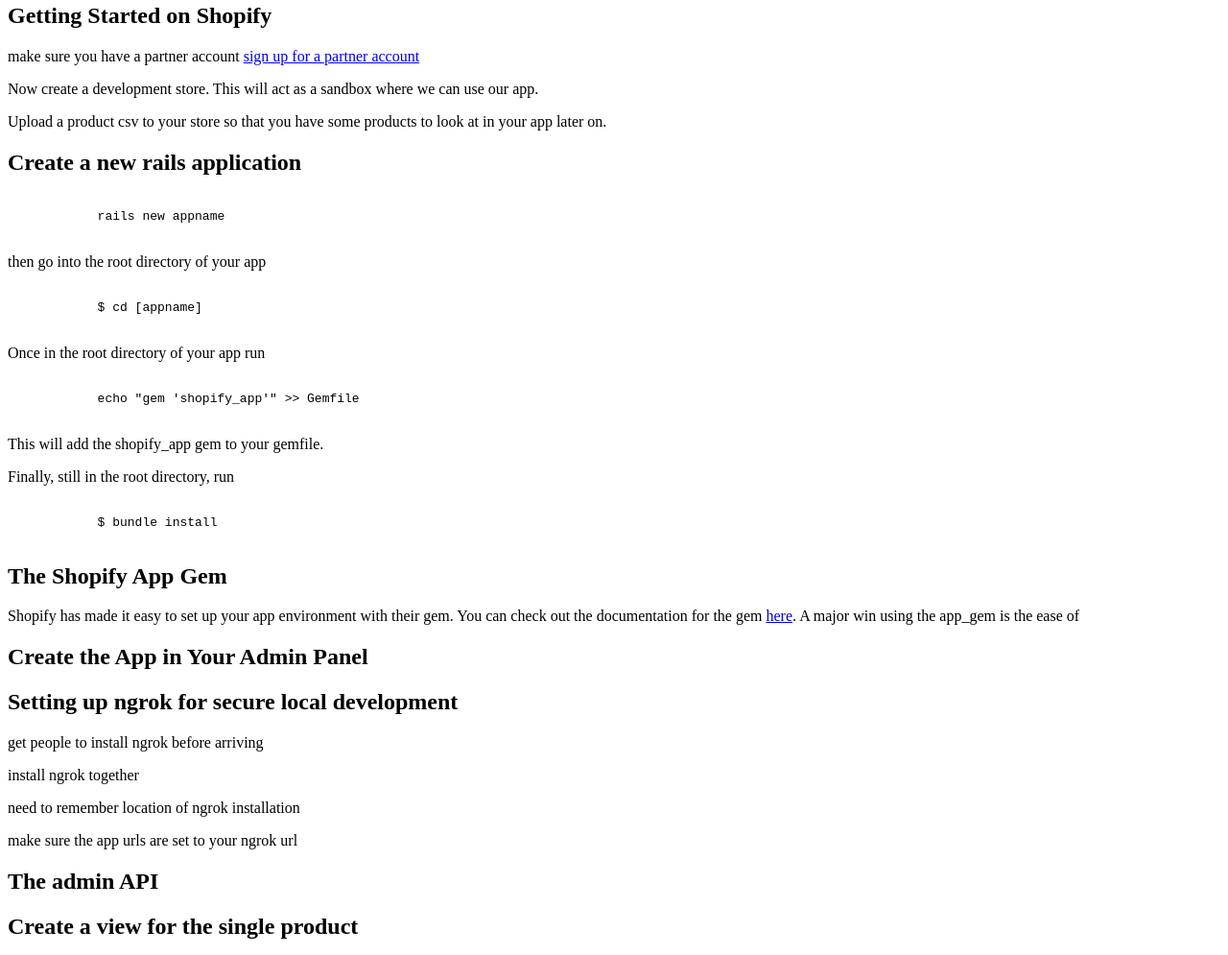
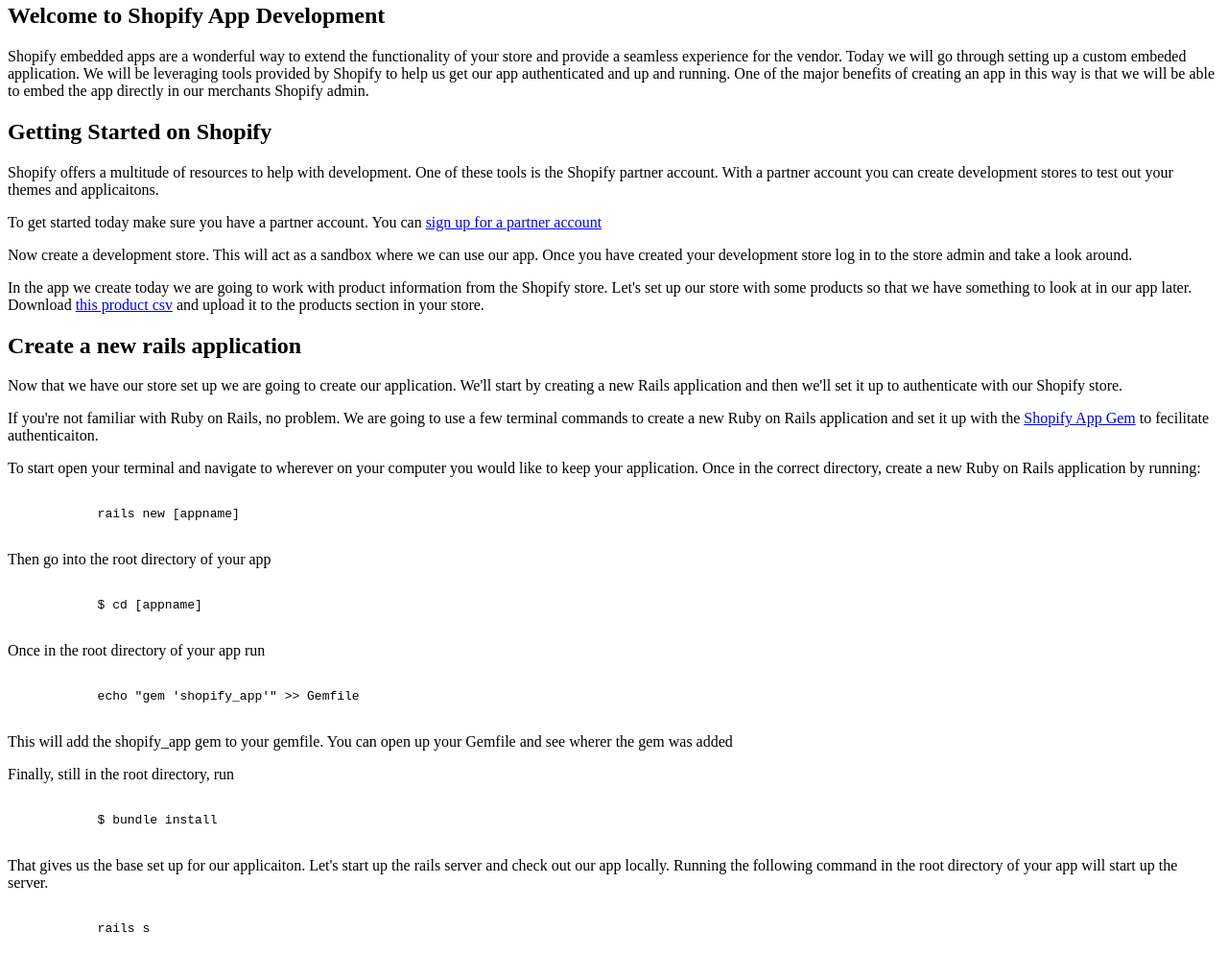
Before and after one commit to jrdnndtsch/shopify-app-3hr, a plain HTML site: page index.html in a window 1280 px wide. Shown: the part 77-1072 px from the top of the page at 96% size. Drawn offline with Linux system fonts and the light colour scheme.

Commit message:
starting with the rails app

```diff
--- a/index.html
+++ b/index.html
@@ -11,17 +11,26 @@
         <h1>Shopify App Workshop</h1>
     </header>
     <section>
+        <h2>Welcome to Shopify App Development</h2>
+        <p>Shopify embedded apps are a wonderful way to extend the functionality of your store and provide a seamless experience for the vendor. Today we will go through setting up a custom embeded application. We will be leveraging tools provided by Shopify to help us get our app authenticated and up and running. One of the major benefits of creating an app in this way is that we will be able to embed the app directly in our merchants Shopify admin.</p>
+
+    </section>
+    <section>
         <h2>Getting Started on Shopify</h2>
-        <p>make sure you have a partner account <a href="https://www.shopify.ca/partners" target="_blank">sign up for a partner account</a></p>
-        <p>Now create a development store. This will act as a sandbox where we can use our app.</p>
-        <p>Upload a product csv to your store so that you have some products to look at in your app later on.</p>
+        <p>Shopify offers a multitude of resources to help with development. One of these tools is the Shopify partner account. With a partner account you can create development stores to test out your themes and applicaitons.</p>
+        <p>To get started today make sure you have a partner account. You can <a href="https://www.shopify.ca/partners" target="_blank">sign up for a partner account</a></p>
+        <p>Now create a development store. This will act as a sandbox where we can use our app. Once you have created your development store log in to the store admin and take a look around.</p>
+        <p>In the app we create today we are going to work with product information from the Shopify store. Let's set up our store with some products so that we have something to look at in our app later. Download <a href="bicycles.csv" download>this product csv</a> and upload it to the products section in your store.</p>
     </section>
     <section>
         <h2>Create a new rails application</h2>
+        <p>Now that we have our store set up we are going to create our application. We'll start by creating a new Rails application and then we'll set it up to authenticate with our Shopify store.</p>
+        <p>If you're not familiar with Ruby on Rails, no problem. We are going to use a few terminal commands to create a new Ruby on Rails application and set it up with the <a href="https://github.com/Shopify/shopify_app" target="_blank">Shopify App Gem</a> to fecilitate authenticaiton.</p>
+        <p>To start open your terminal and navigate to wherever on your computer you would like to keep your application. Once in the correct directory, create a new Ruby on Rails application by running:</p>
         <pre><code>
-            rails new appname
+            rails new [appname]
         </code></pre>
-        <p>then go into the root directory of your app</p>
+        <p>Then go into the root directory of your app</p>
         <pre><code>
             $ cd [appname]
         </code></pre>
@@ -29,11 +38,16 @@
         <pre><code>
             echo "gem 'shopify_app'" >> Gemfile
         </code></pre>
-        <p>This will add the shopify_app gem to your gemfile.</p>
+        <p>This will add the shopify_app gem to your gemfile. You can open up your Gemfile and see wherer the gem was added</p>
         <p>Finally, still in the root directory, run</p>
         <pre><code>
             $ bundle install
         </code></pre>
+        <p>That gives us the base set up for our applicaiton. Let's start up the rails server and check out our app locally. Running the following command in the root directory of your app will start up the server.</p>
+        <pre><code>
+            rails s
+        </code></pre>
+
     </section>
     <section>
         <h2>The Shopify App Gem</h2>
```
